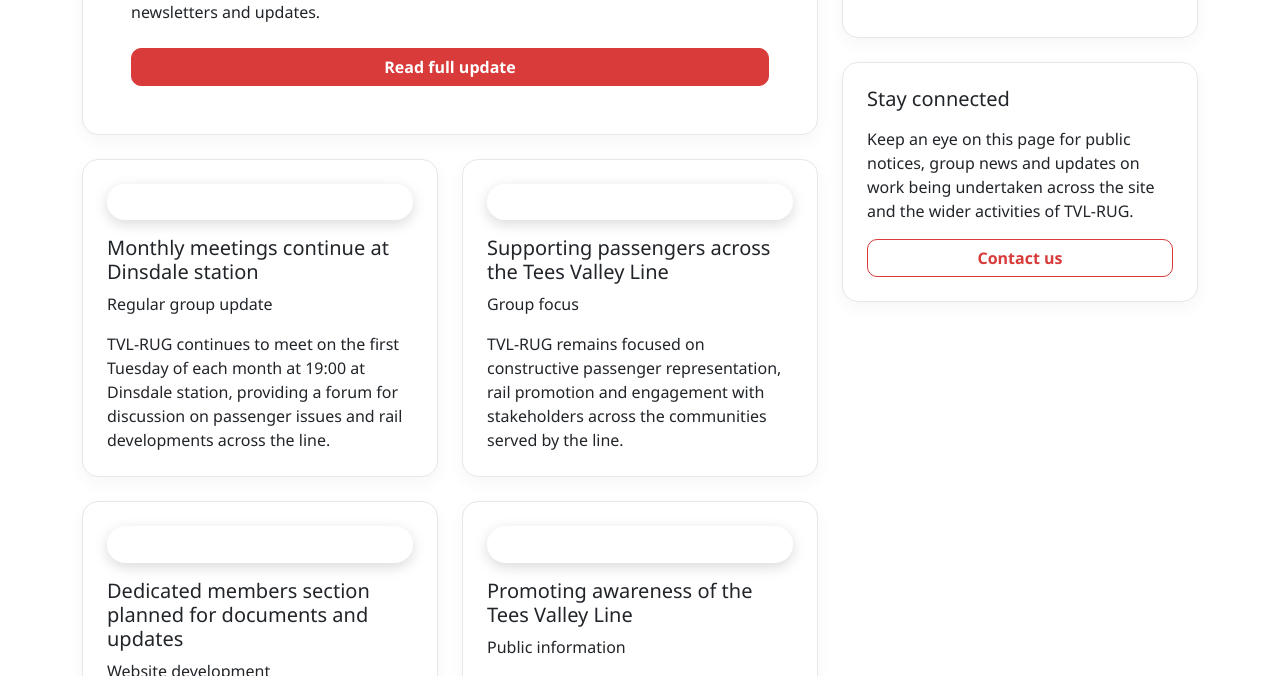
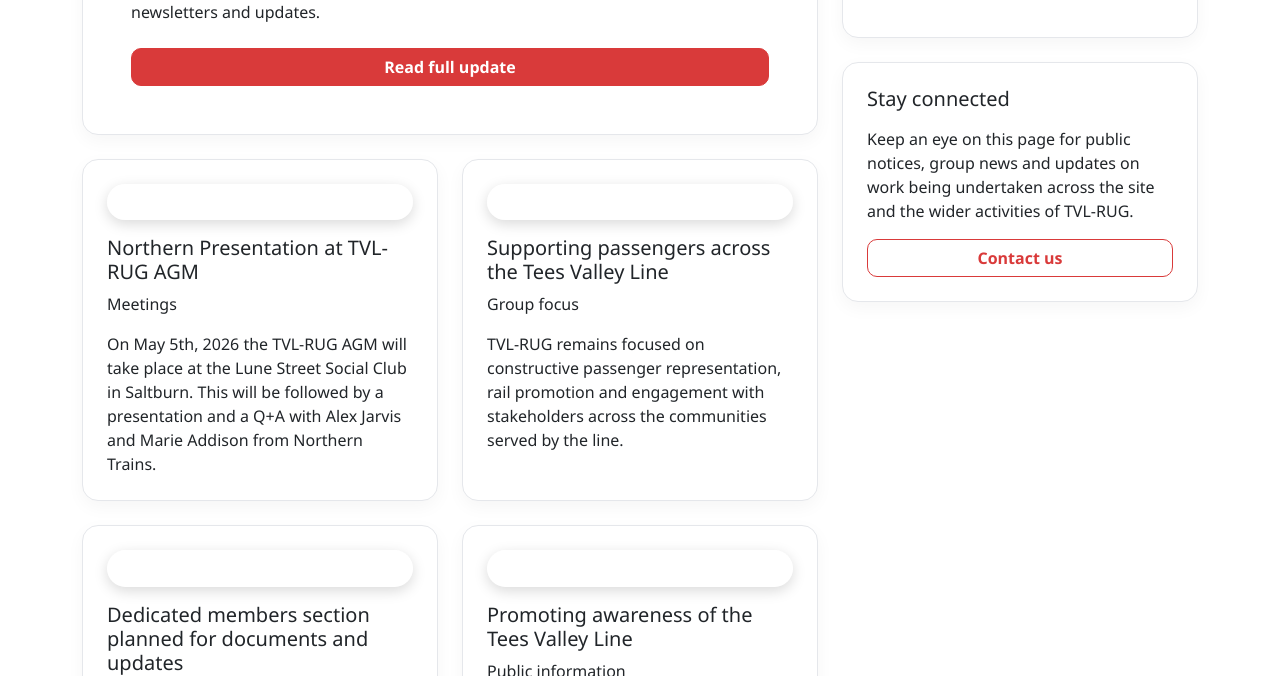
Before and after one commit to tvlrug/tvl-rug-website, a plain HTML site: page news.html in a window 1280 px wide. Shown: the part 584-1260 px from the top of the page. Drawn offline with nearby package versions, Linux system fonts and the light colour scheme.

Commit message:
Update news.html

```diff
--- a/news.html
+++ b/news.html
@@ -62,10 +62,10 @@
             <div class="col-md-6">
               <div class="news-card card p-4 h-100">
                 <span class="badge-tvl mb-3 d-inline-block">Meetings</span>
-                <h3 class="h5">Monthly meetings continue at Dinsdale station</h3>
-                <p class="news-meta">Regular group update</p>
+                <h3 class="h5">Northern Presentation at TVL-RUG AGM</h3>
+                <p class="news-meta">Meetings</p>
                 <p class="mb-0">
-                  TVL-RUG continues to meet on the first Tuesday of each month at 19:00 at Dinsdale station, providing a forum for discussion on passenger issues and rail developments across the line.
+                  On May 5th, 2026 the TVL-RUG AGM will take place at the Lune Street Social Club in Saltburn. This will be followed by a presentation and a Q+A with Alex Jarvis and Marie Addison from Northern Trains.
                 </p>
               </div>
             </div>
```
